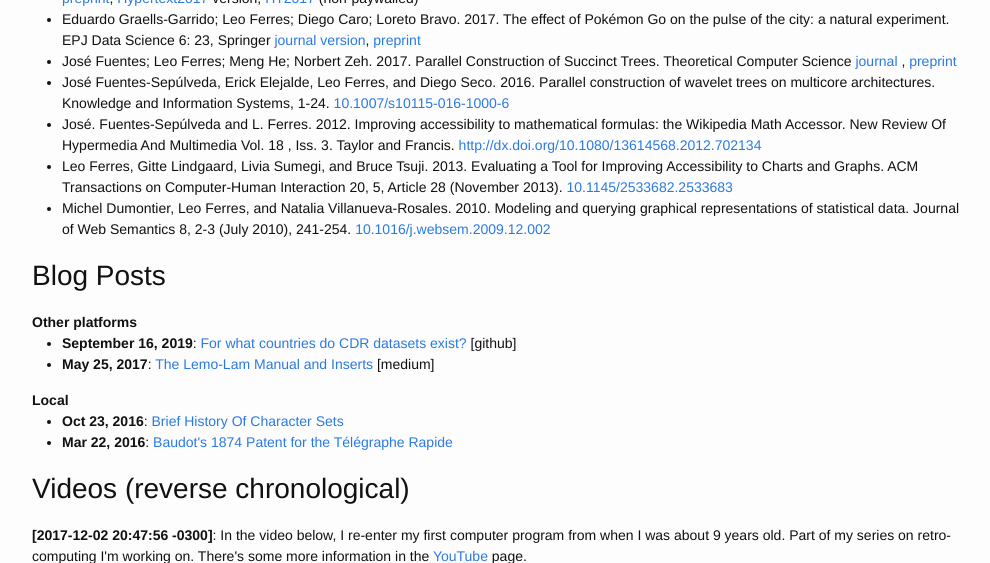
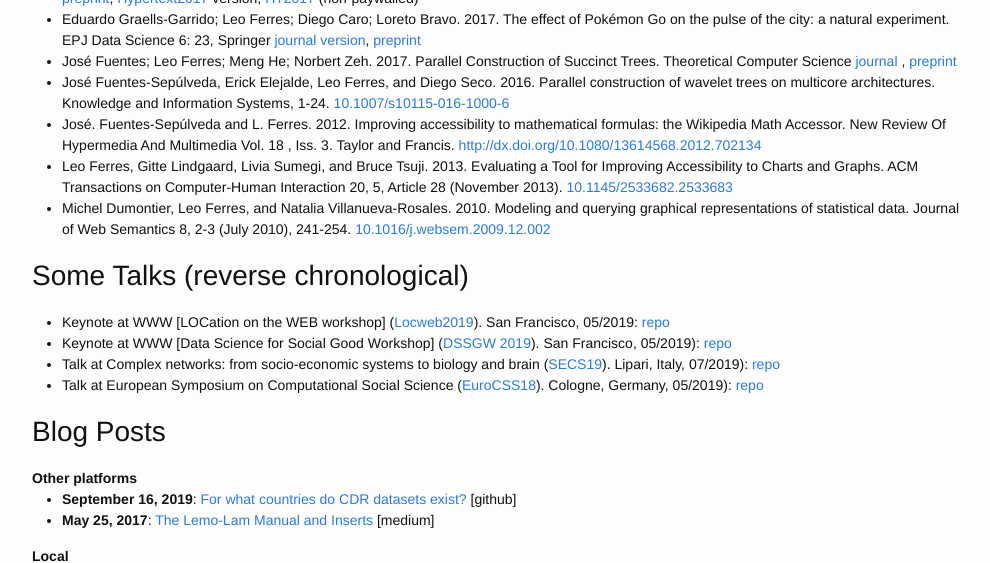
Before and after one commit to leoferres/leoferres.github.io, a Jekyll site: the page built from index.html, in a window 1280 px wide and 900 px high, scrolled down 1124 px, cut to the strip 0-563 px from the top of the window. Shown: the whole strip, without its empty margins (138-1128 px from the left). Built offline with Jekyll 4.4.1, drawn with Linux system fonts in a browser that asks for light colours; comment, search, counter and statistics services are not loaded.

Commit message:
added talks section

```diff
--- a/index.html
+++ b/index.html
@@ -165,12 +165,41 @@ layout: default
     241-254. <a href="http://dx.doi.org/10.1016/j.websem.2009.12.002">10.1016/j.websem.2009.12.002</a></li>
   </ul>
 
+  <h1>Some Talks (reverse chronological)</h1>
+  <ul>
+    <li>
+      Keynote at WWW [LOCation on the WEB workshop]
+   (<a href="https://dhere.de/locweb/locweb2019/">Locweb2019</a>). San
+   Francisco,
+   05/2019: <a href="https://github.com/leoferres/locweb19">repo</a>
+    </li>
+    <li>
+      Keynote at WWW [Data Science for Social Good Workshop]
+   (<a href="https://dataforgood-www2019.weebly.com/program.html">DSSGW
+   2019</a>). San Francisco,
+   05/2019): <a href="https://github.com/leoferres/dssgw2019">repo</a>
+    </li>
+    <li>
+      Talk at Complex networks: from socio-economic systems to biology
+      and brain
+      (<a href="https://secs19.liparischool.it/">SECS19</a>). Lipari,
+      Italy,
+      07/2019): <a href="https://github.com/leoferres/lipari2019">repo</a>
+    </li>
+    <li>
+      Talk at European Symposium on Computational Social Science
+      (<a href="http://symposium.computationalsocialscience.eu/2018/">EuroCSS18</a>). Cologne,
+      Germany,
+      05/2019): <a href="https://github.com/leoferres/eurocss18">repo</a>
+    </li>
+  </ul>
+
   <h1>Blog Posts</h1>
 
   <b>Other platforms</b>
   </br>
   <ul>
-        <li><b>September 16, 2019</b>: <a href="https://github.com/leoferres/cdrcountries">For what countries do CDR datasets exist?</a> [github]</li>
+	<li><b>September 16, 2019</b>: <a href="https://github.com/leoferres/cdrcountries">For what countries do CDR datasets exist?</a> [github]</li>
 	<li><b>May 25, 2017</b>: <a href="https://medium.com/p/the-lemo-lam-manual-and-inserts-de06ab9974d1">The Lemo-Lam Manual and Inserts</a> [medium]</li>
     </ul>
   <b>Local</b>
```
